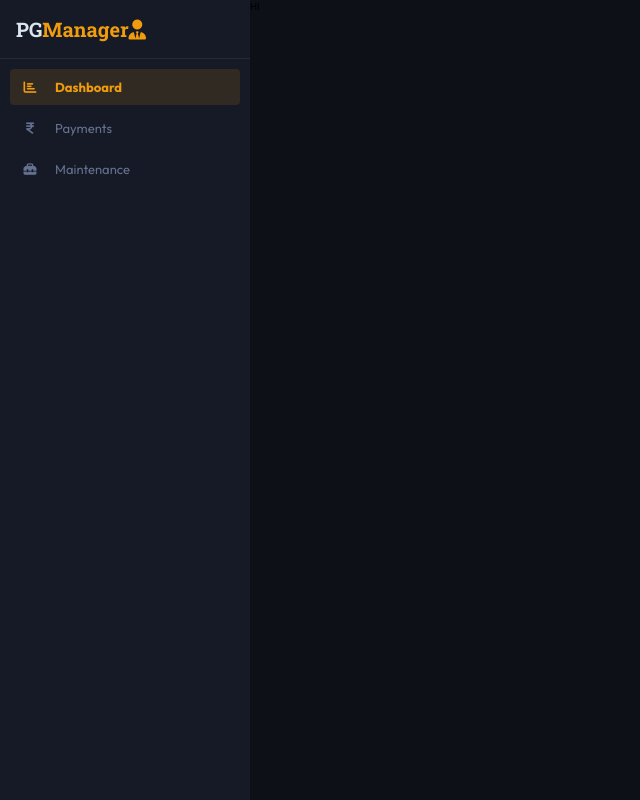
After one commit to shubham33159/pg-rent-management-system, a Django app: page /agent-dashboard/ in a window 1280 px wide. The commit adds this page. Shown: the whole page, without its empty margins (0-640 px from the left). Run offline with Django 5.2, Linux system fonts and the light colour scheme; some libraries are stand-ins or nearby versions.

Commit message:
tenant login functionality implimented

```diff
--- a/dashboard/models.py
+++ b/dashboard/models.py
@@ -1,7 +1,7 @@
 from django.db import models
 from django.core.validators import MinValueValidator, MaxValueValidator
 import uuid
-
+from django.contrib.auth.models import User
 
 # Create your models here.
 class Room(models.Model):
@@ -41,7 +41,7 @@ class Address(models.Model):
 class Tenant(models.Model):
 
     CHOICE_GENDER = (("","Select Gender"), ("male","Male"), ("female","Female"), ("others","Others"))
-
+    user = models.OneToOneField(User, on_delete=models.CASCADE)
     firstname = models.CharField(max_length=100, null=False, blank=False)
     lastname = models.CharField(max_length=100, null=True, blank=True)
     phone_number = models.CharField(max_length=10, null=False, blank=False)
@@ -60,5 +60,6 @@ class Tenant(models.Model):
     slug = models.SlugField(unique=True, default=uuid.uuid4, editable=False)
 
 
+
     def __str__(self):
         return f"{self.firstname} {self.lastname}"
--- /dev/null
+++ b/dashboard/templates/dashboard/agent-dashboard.html
@@ -0,0 +1,9 @@
+{% extends "tenant-base.html" %}
+
+{% block title %}
+Tenant Dashboard
+{% endblock title %}
+
+{% block content %}
+    <div class="color:white">HI</div>
+{% endblock content %}
--- a/dashboard/templates/dashboard/dashboard.html
+++ b/dashboard/templates/dashboard/dashboard.html
@@ -9,4 +9,10 @@
 
 {% block content %}
         <h1>Paid/Unpaid Rent Piechart</h1>
+        <div style="color:white">
+        {{ user }}
+        {{ user.username }}
+        {{user.password }}<br>
+        {{user.is_staff}}
+        </div>
 {% endblock content %}
--- a/dashboard/urls.py
+++ b/dashboard/urls.py
@@ -3,11 +3,12 @@ from django.urls import path
 from . import views
 
 urlpatterns = [
-    path("", views.dashboard, name="dashboard"),
-    path("dashboard", views.dashboard, name="dashboard"),
-    path("registration", views.registration, name="registration"),
-    path("tenant", views.tenant, name="tenant"),
-    path("room", views.room, name="room"),
-    path("payment", views.payment, name="payment"),
-    path("complaint-registration", views.complaint_registration, name="complaint-registration")
+    path("login/", views.login_views, name="login"),
+    path("dashboard/", views.dashboard, name="dashboard"),
+    path("registration/", views.registration, name="registration"),
+    path("tenant/", views.tenant, name="tenant"),
+    path("room/", views.room, name="room"),
+    path("payment/", views.payment, name="payment"),
+    path("complaint-registration/", views.complaint_registration, name="complaint-registration"),
+    path("agent-dashboard/", views.agent_dashboard, name="agent-dashboard")
 ]
--- a/dashboard/views.py
+++ b/dashboard/views.py
@@ -1,10 +1,13 @@
-from django.shortcuts import render
+from django.shortcuts import render, redirect
 from dashboard.forms import TenantForm, AddressForm, RoomForm
 from dashboard.models import Tenant, Address, Room
 # Create your views here.
 
 from itertools import groupby
 from collections.abc import Iterable, Iterator
+
+from django.contrib.auth import authenticate, login as auth_login
+from django.contrib.auth.models import User
 
 def dashboard(request):
     return render(request, "dashboard/dashboard.html")
@@ -67,16 +70,54 @@ def dashboard(request):
 #     })
 
 
+def login_views(request):
+    if request.method == "POST":
+        username = request.POST.get("username")
+        password = request.POST.get("password")
+
+        user = authenticate(
+            request,
+            username=username,
+            password=password
+        )
+
+        if user is not None:
+            auth_login(request, user)
+            if user.is_staff:
+                return redirect("dashboard")
+            else:
+                print("I am in agent dashboard")
+                return redirect("agent-dashboard")
+
+        else:
+            return render(request, "dashboard/login.html", {
+                "error": "Invalid username and password."
+            })
+    else:
+        return render(request, "dashboard/login.html")
+
 ## with form
 def registration(request):
     if request.method == "POST":
         tenant_form = TenantForm(request.POST)
         address_form = AddressForm(request.POST)
         if tenant_form.is_valid() and address_form.is_valid():
+            username = tenant_form.cleaned_data["username"]
+            password = tenant_form.cleaned_data["password"]
+
+            user = User.objects.create_user(
+                username = username,
+                password = password
+            )
+
             address= address_form.save()
             tenant = tenant_form.save(commit=False)
+
+            tenant.user = user
             tenant.address = address
+
             tenant.save()
+
     else:
         tenant_form = TenantForm()
         address_form = AddressForm()
@@ -85,6 +126,7 @@ def registration(request):
     address_form = list(address_form)
 
     return render(request, "dashboard/registration.html", {
+        "tenant_login_credientials": tenant_form[13:16],
         "personal_details_form" : tenant_form[:6],
         "emergency_contact_form": tenant_form[6:8],
         "address_form" : address_form[:6],
@@ -117,3 +159,7 @@ def payment(request):
 
 def complaint_registration(request):
     return render(request, "dashboard/complaint-registration.html")
+
+
+def agent_dashboard(request):
+    return render(request, "dashboard/agent-dashboard.html")
--- /dev/null
+++ b/static/tenant-base.css
@@ -0,0 +1,102 @@
+*{
+    box-sizing: border-box;
+    margin: 0;
+    padding: 0;
+}
+
+html{
+    font-family: "Outfit", sans-serif;
+    font-size: 62.5%;
+}
+
+/* ###### Element styling ###### */
+li{
+    list-style: none;
+}
+
+
+/* ##################### utility classes ################### */
+.text-yellow{
+    color: #f19c0d;
+}
+
+.text-white{
+    color: #dbe5ed;
+}
+
+.bg-lightblack{
+    background: #151a26;
+}
+
+.text-gray{
+    color: #657190;
+}
+
+/* ##### sidebar styling ########### */
+
+.layout{
+    display: flex;
+    min-height: 100vh;
+}
+
+.sidebar{
+    position: fixed;
+    top: 0;
+    bottom: 0;
+    left: 0;
+    width: 25rem;
+    background: #151a26;
+    z-index: 1000;
+}
+
+.sidebar .title h3{
+    color: #dbe5ed;
+    border-bottom: 1px solid #4e53544f;
+    padding: 1.6rem;
+    font-family: "Roboto Slab", serif;
+    font-size: 2rem;
+}
+
+.sidebar .navbar{
+    font-family: "Outfit", sans-serif;
+    font-size: 1.3rem;
+    margin: 1rem;
+}
+
+.sidebar .navbar li a{
+    display: flex;
+    align-items: center;
+    gap: 1.5rem;
+    text-decoration: none;
+    padding: 1rem;
+    border-radius: 4px;
+    margin: 0.5rem auto;
+    color: #657190;
+}
+
+.sidebar .navbar li i {
+    width: 2rem;
+    text-align: center;
+}
+
+.sidebar .navbar a:hover{
+    background: #292d3676;
+}
+
+.sidebar .navbar a.active{
+    color: #f19c0d;
+    background: #f59e0b1f;
+    font-weight: 700;
+}
+
+.layout .main-content{
+    background: #0d1117;
+    width: 100%;
+    margin-left: 25rem;
+    min-height: 100vh;
+}
+
+
+span.required{
+    color: #ffff009c;
+}
--- /dev/null
+++ b/templates/tenant-base.html
@@ -0,0 +1,41 @@
+{% load static %}
+<!DOCTYPE html>
+<html lang="en">
+<head>
+    <meta charset="UTF-8">
+    <meta name="viewport" content="width=device-width, initial-scale=1.0">
+    <title>{% block title %}PGManager{% endblock title %}</title>
+    <link rel="stylesheet" href="{% static "tenant-base.css" %}">
+    <link rel="preconnect" href="https://fonts.googleapis.com">
+    <link rel="preconnect" href="https://fonts.gstatic.com" crossorigin>
+
+    <link href="https://fonts.googleapis.com/css2?family=Roboto:ital,wght@0,100..900;1,100..900&display=swap" rel="stylesheet">
+    <link href="https://fonts.googleapis.com/css2?family=Roboto+Slab:wght@100..900&family=Roboto:ital,wght@0,100..900;1,100..900&display=swap" rel="stylesheet">
+    <link href="https://fonts.googleapis.com/css2?family=Outfit:wght@100..900&family=Roboto+Slab:wght@100..900&family=Roboto:ital,wght@0,100..900;1,100..900&display=swap" rel="stylesheet">
+
+    <script src="https://kit.fontawesome.com/0a12b55523.js" crossorigin="anonymous"></script>
+    {% block css_file %}
+        <link rel="stylesheet" href="{% static "base.css" %}">
+    {% endblock css_file %}
+</head>
+
+<body>
+    <div class="layout">
+        <aside class="sidebar bg-lightblack">
+            <div class="title">
+                <h3>PG<span class="text-yellow">Manager<i class="fa-solid fa-user-tie"></i></span></h3>
+            </div>
+            <nav class="navbar">
+                <li><a href="{% url "dashboard" %}" class="{% if request.resolver_match.url_name == 'agent-dashboard' %}active{% endif %}"><i class="fa-solid fa-chart-bar"></i>Dashboard</a></li>
+                <li><a href="{% url "payment" %}" class="{% if request.resolver_match.url_name == 'payment' %}active{% endif %}"><i class="fa-solid fa-indian-rupee-sign"></i>Payments</a></li>
+                <li><a href="{% url "complaint-registration" %}" class="{% if request.resolver_match.url_name == 'complaint-registration' %}active{% endif %}"><i class="fa-solid fa-toolbox"></i>Maintenance</a></li>
+            </nav>
+        </aside>
+        <div class="main-content">
+            {% block content %}
+            {% endblock content %}
+        </div>
+    </div>
+
+</body>
+</html>
```
Also changed, not shown: dashboard/forms.py (+17 -2 lines), dashboard/templates/dashboard/includes/form-field.html (added, +14 -0 lines), dashboard/templates/dashboard/login.html (added, +27 -0 lines), dashboard/templates/dashboard/registration.html (+23 -78 lines), dashboard/migrations/0022_tenant_user_alter_room_floor_alter_room_rent_and_more.py (added), db.sqlite3.
